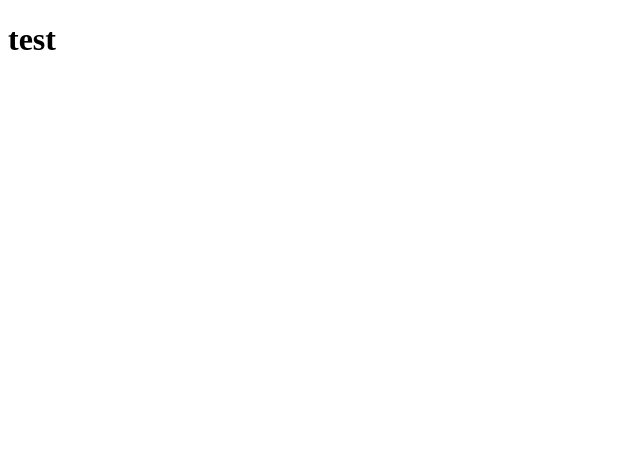
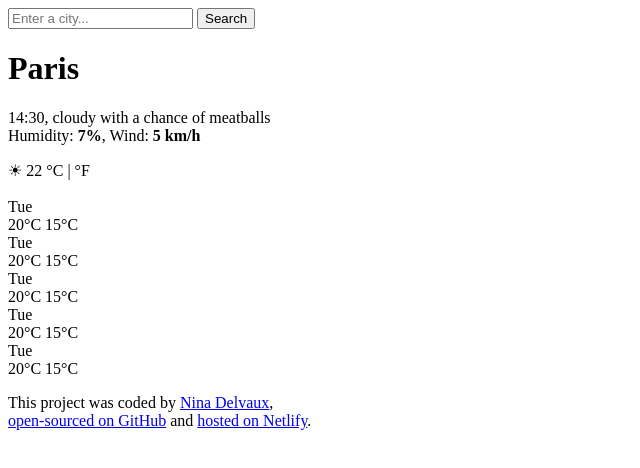
Before and after one commit to NinaDlvx/My-Weather-Forecast, a plain HTML site: page index.html in a window 1280 px wide. Shown: the whole page, without its empty margins (0-640 px from the left). Drawn offline with Linux system fonts and the light colour scheme.

Commit message:
Added HTML with CSS classes & added links in footer

```diff
--- a/index.html
+++ b/index.html
@@ -7,6 +7,82 @@
     <title>My selfmade Weather Forecast</title>
   </head>
   <body>
-    <h1>test</h1>
+    <div class="container">
+      <header>
+        <form>
+          <input
+            type="search"
+            placeholder="Enter a city..."
+            class="search-form-input"
+          />
+          <input type="submit" value="Search" class="search-button" />
+        </form>
+      </header>
+      <main>
+        <div class="weather">
+          <div>
+            <h1>Paris</h1>
+            <p>
+              <span>14:30</span>,
+              <span>cloudy with a chance of meatballs</span>
+              <br />Humidity: <strong>7%</strong>, Wind:
+              <strong>5 km/h</strong>
+            </p>
+          </div>
+          <div>
+            <span class="icon">☀</span>
+            <span class="highlighted-temperature">22</span>
+            <span class="celsius">°C | °F</span>
+          </div>
+          <br />
+          <div class="weather-forecast">
+            <div class="weather-forecast-day">
+              <div class="weather-forecast-date">Tue</div>
+              <span class="weather-forecast-max-temp">20°C</span>
+              <span class="weather-forecast-min-temp">15°C</span>
+            </div>
+            <div class="weather-forecast-day">
+              <div class="weather-forecast-date">Tue</div>
+              <span class="weather-forecast-max-temp">20°C</span>
+              <span class="weather-forecast-min-temp">15°C</span>
+            </div>
+            <div class="weather-forecast-day">
+              <div class="weather-forecast-date">Tue</div>
+              <span class="weather-forecast-max-temp">20°C</span>
+              <span class="weather-forecast-min-temp">15°C</span>
+            </div>
+            <div class="weather-forecast-day">
+              <div class="weather-forecast-date">Tue</div>
+              <span class="weather-forecast-max-temp">20°C</span>
+              <span class="weather-forecast-min-temp">15°C</span>
+            </div>
+            <div class="weather-forecast-day">
+              <div class="weather-forecast-date">Tue</div>
+              <span class="weather-forecast-max-temp">20°C</span>
+              <span class="weather-forecast-min-temp">15°C</span>
+            </div>
+          </div>
+        </div>
+      </main>
+      <footer>
+        <p>
+          This project was coded by
+          <a href="https://github.com/NinaDlvx" target="_blank">Nina Delvaux</a
+          >,
+          <a
+            href="https://github.com/NinaDlvx/My-Weather-Forecast"
+            target="_blank"
+            ><br />
+            open-sourced on GitHub</a
+          >
+          and
+          <a
+            href="https://my-selfmade-weather-forecast.netlify.app/"
+            target="_blank"
+            >hosted on Netlify</a
+          >.
+        </p>
+      </footer>
+    </div>
   </body>
 </html>
```
